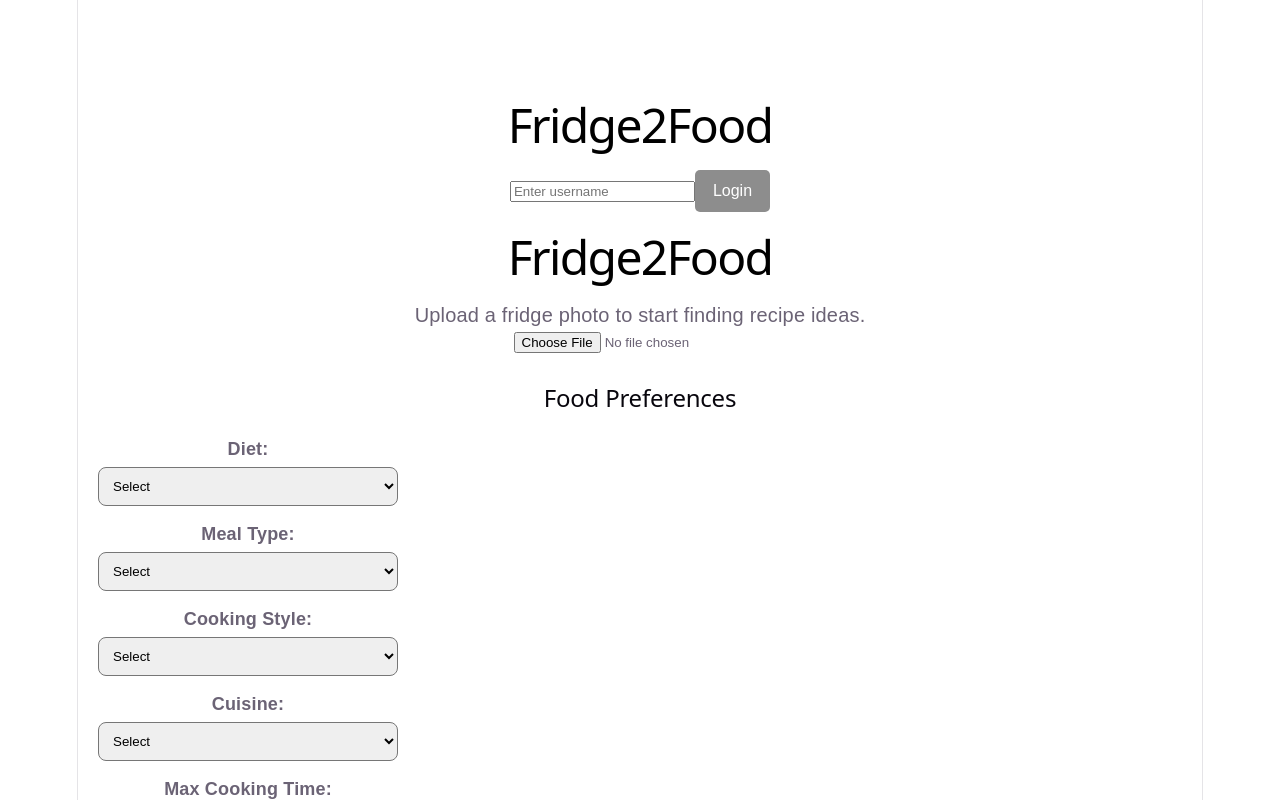
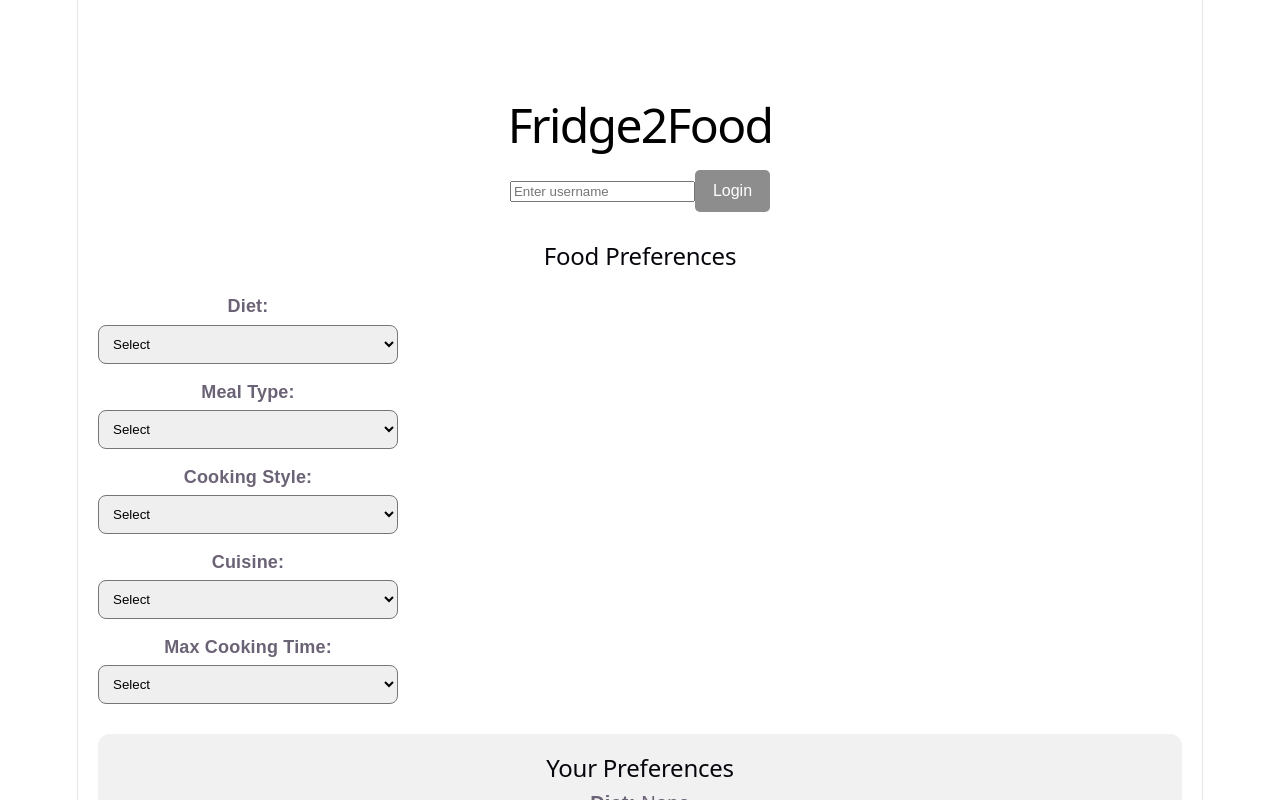
Before and after one commit to mirandapan1/Grocery-AI, a React (Vite) app in the folder grocery-app/: page / in a window 1280 px wide. Shown: the top 800 px of the page. Built offline with nearby package versions, Linux system fonts and the light colour scheme.

Commit message:
moved fridge upload to separate section

```diff
--- a/grocery-app/src/App.jsx
+++ b/grocery-app/src/App.jsx
@@ -35,7 +35,6 @@ function App() {
       setImagePreview(URL.createObjectURL(file));
     }
   }
-
 
 
   function handlePreferenceChange(event) {
@@ -112,9 +111,29 @@ function App() {
             <button onClick={handleLogin}>Login</button>
           </>
         )}
+        {/* homepage */}
+        {page === "home" && (
+          <>
+            <h1>Welcome {user}</h1>
 
-        <h1>Fridge2Food</h1>
-        <p>Upload a fridge photo to start finding recipe ideas.</p>
+            <h2>Saved Recipes</h2>
+            {saved.length === 0 && <p>No saved recipes yet.</p>}
+            {saved.map((r, i) => (
+              <div key={i} className="recipeCard">
+                {r}
+              </div>
+            ))}
+
+            <button className="secondary" onClick={() => setPage("fridge")}>
+              Discover Recipes from Your Fridge
+            </button>
+          </>
+        )}
+
+        {/* fridge upload */}
+        {page === "fridge" && (
+          <>
+            <h2>Upload a fridge photo to start finding recipe ideas.</h2>
 
             <input type="file" accept="image/*" onChange={handleUpload} />
 
@@ -124,6 +143,17 @@ function App() {
                 <img src={imagePreview} alt="Uploaded fridge" className="preview" style={{ maxWidth: '300px', borderRadius: '8px', marginTop: '10px' }} />
               </div>
             )}
+            <input
+              placeholder="Manually add items (comma separated)"
+              onChange={(e) => setManualItems(e.target.value)}
+            />
+
+            <button onClick={analyzeFridge}>
+              {loading ? "Scanning..." : "Analyze Fridge"}
+            </button>
+          </>
+        )}
+
 
         <div className="preferences">
           <h2>Food Preferences</h2>
```
Lines whose indentation alone changed are shown as unchanged.
